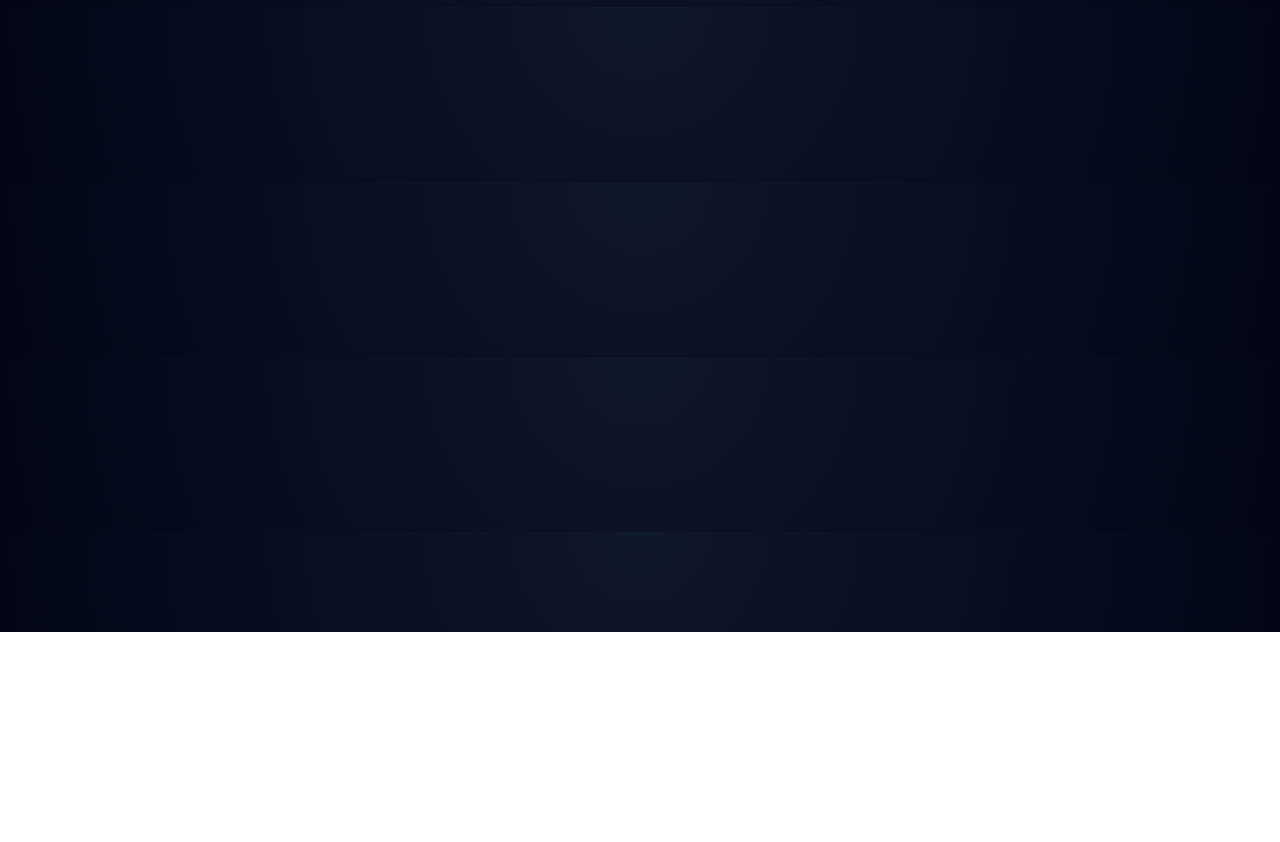
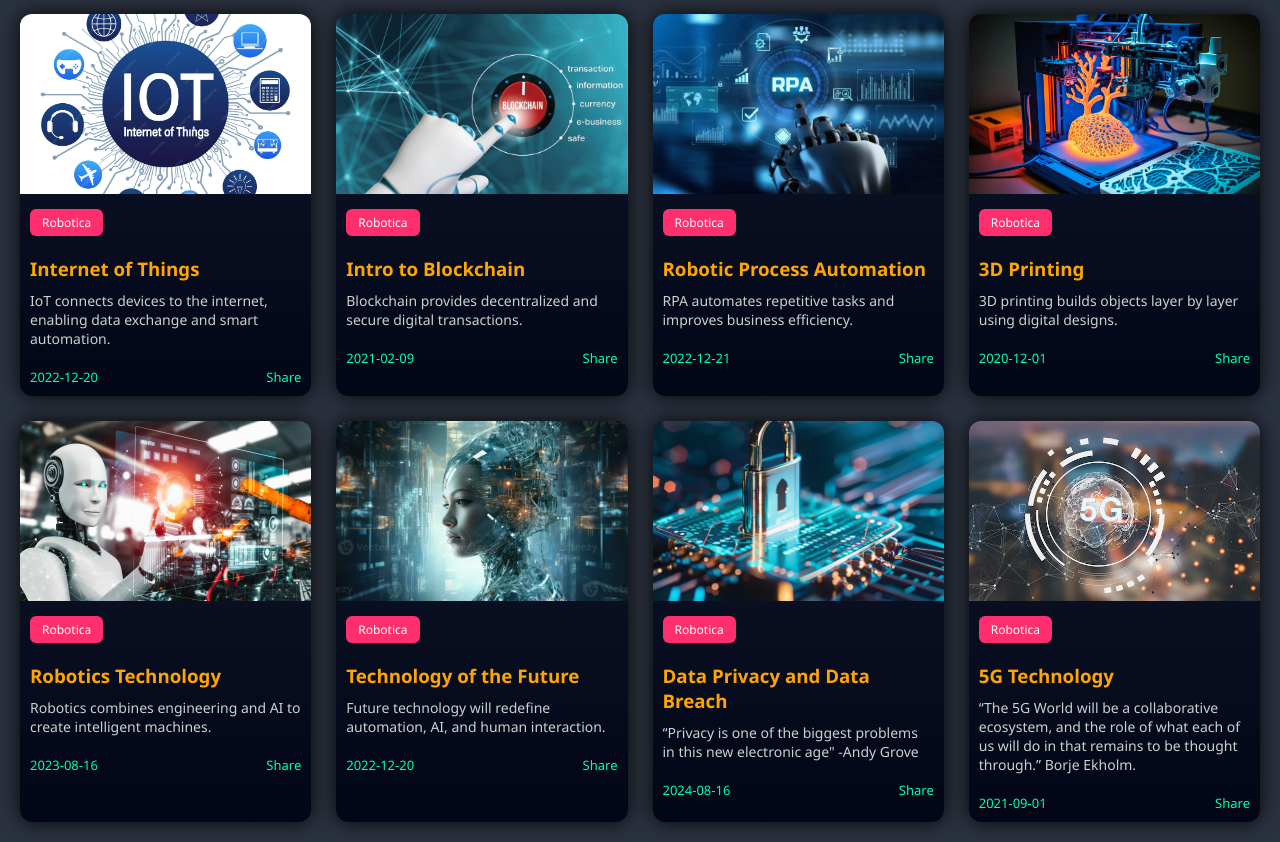
Before and after one commit to AdityaKumar1511/robotics-club-website, a plain HTML site: page news.html in a window 1280 px wide. Shown: the part 168-1010 px from the top of the page. Before the commit the page ends 800 px from the top, so only its background shows below. Drawn offline with Linux system fonts and the light colour scheme.

Commit message:
news page added

```diff
--- a/css/main.css
+++ b/css/main.css
@@ -880,3 +880,67 @@ body {
   margin-bottom: 6px;
   color: #cbd5f5;
 }
+body {
+  margin: 0;
+  padding: 20px;
+  background: rgba(7, 15, 30, 0.85);
+  color: #ffffff;
+  font-family: Arial, sans-serif;
+}
+
+.top-header h1 {
+  font-size: 42px;
+  margin-bottom: 30px;
+}
+
+.news-grid {
+  display: grid;
+  grid-template-columns: repeat(auto-fit, minmax(280px, 1fr));
+  gap: 25px;
+}
+
+.news-card {
+  background:linear-gradient(180deg, #0f172a, #020617);
+  border-radius: 12px;
+  overflow: hidden;
+  box-shadow: 0 0 20px rgba(0,0,0,0.9);
+}
+
+.news-card img {
+  width: 100%;
+  height: 180px;
+  object-fit: cover;
+}
+
+.badge {
+  background: #ff2f6d;
+  display: inline-block;
+  padding: 5px 12px;
+  margin: 10px;
+  font-size: 12px;
+  border-radius: 6px;
+}
+
+.news-card h3 {
+  color: #ffa500;
+  margin: 10px;
+}
+
+.news-card p {
+  color: #cfcfcf;
+  font-size: 14px;
+  margin: 10px;
+}
+
+.meta {
+  display: flex;
+  justify-content: space-between;
+  padding: 10px;
+  font-size: 13px;
+  color: #00ffaa;
+}
+
+.meta a {
+  text-decoration: none;
+  color: #00ffaa;
+}
--- a/news.html
+++ b/news.html
@@ -29,5 +29,99 @@
         <a href="contact.html" class="join-btn">Join Us</a>
         </div>
     </header>
+    <header class="top-header">
+  <h1>Blogs</h1>
+</header>
+
+<section class="news-grid">
+
+<div class="news-card">
+  <img src="images/iot.jpg">
+  <span class="badge">Robotica</span>
+  <h3>Internet of Things</h3>
+  <p>IoT connects devices to the internet, enabling data exchange and smart automation.</p>
+  <div class="meta">
+    <span>2022-12-20</span>
+    <a href="#">Share</a>
+  </div>
+</div>
+
+<div class="news-card">
+  <img src="images/blockchain.jpg">
+  <span class="badge">Robotica</span>
+  <h3>Intro to Blockchain</h3>
+  <p>Blockchain provides decentralized and secure digital transactions.</p>
+  <div class="meta">
+    <span>2021-02-09</span>
+    <a href="#">Share</a>
+  </div>
+</div>
+
+<div class="news-card">
+  <img src="images/rpa.jpg">
+  <span class="badge">Robotica</span>
+  <h3>Robotic Process Automation</h3>
+  <p>RPA automates repetitive tasks and improves business efficiency.</p>
+  <div class="meta">
+    <span>2022-12-21</span>
+    <a href="#">Share</a>
+  </div>
+</div>
+
+<div class="news-card">
+  <img src="images/printing.jpg">
+  <span class="badge">Robotica</span>
+  <h3>3D Printing</h3>
+  <p>3D printing builds objects layer by layer using digital designs.</p>
+  <div class="meta">
+    <span>2020-12-01</span>
+    <a href="#">Share</a>
+  </div>
+</div>
+
+<div class="news-card">
+  <img src="images/robotics.jpg">
+  <span class="badge">Robotica</span>
+  <h3>Robotics Technology</h3>
+  <p>Robotics combines engineering and AI to create intelligent machines.</p>
+  <div class="meta">
+    <span>2023-08-16</span>
+    <a href="#">Share</a>
+  </div>
+</div>
+
+<div class="news-card">
+  <img src="images/future.jpg">
+  <span class="badge">Robotica</span>
+  <h3>Technology of the Future</h3>
+  <p>Future technology will redefine automation, AI, and human interaction.</p>
+  <div class="meta">
+    <span>2022-12-20</span>
+    <a href="#">Share</a>
+  </div>
+</div>
+<div class="news-card">
+  <img src="images/privacy.jpg">
+  <span class="badge">Robotica</span>
+  <h3>Data Privacy and Data Breach</h3>
+  <p>“Privacy is one of the biggest problems in this new electronic age" -Andy Grove</p>
+  <div class="meta">
+    <span>2024-08-16</span>
+    <a href="#">Share</a>
+  </div>
+</div>
+<div class="news-card">
+  <img src="images/5g.jpg">
+  <span class="badge">Robotica</span>
+  <h3>5G Technology</h3>
+  <p>“The 5G World will be a collaborative ecosystem, and the role of what each of us will do in that remains to be thought through.” Borje Ekholm.</p>
+  <div class="meta">
+    <span>2021-09-01</span>
+    <a href="#">Share</a>
+  </div>
+</div>
+
+</section>
+
 </body>
 </html>
```
Also changed, not shown: images/5g.jpg (added), images/blockchain.jpg (added), images/future.jpg (added), images/iot.jpg (added), images/printing.jpg (added), images/privacy.jpg (added), images/robotics.jpg (added), images/rpa.jpg (added).
